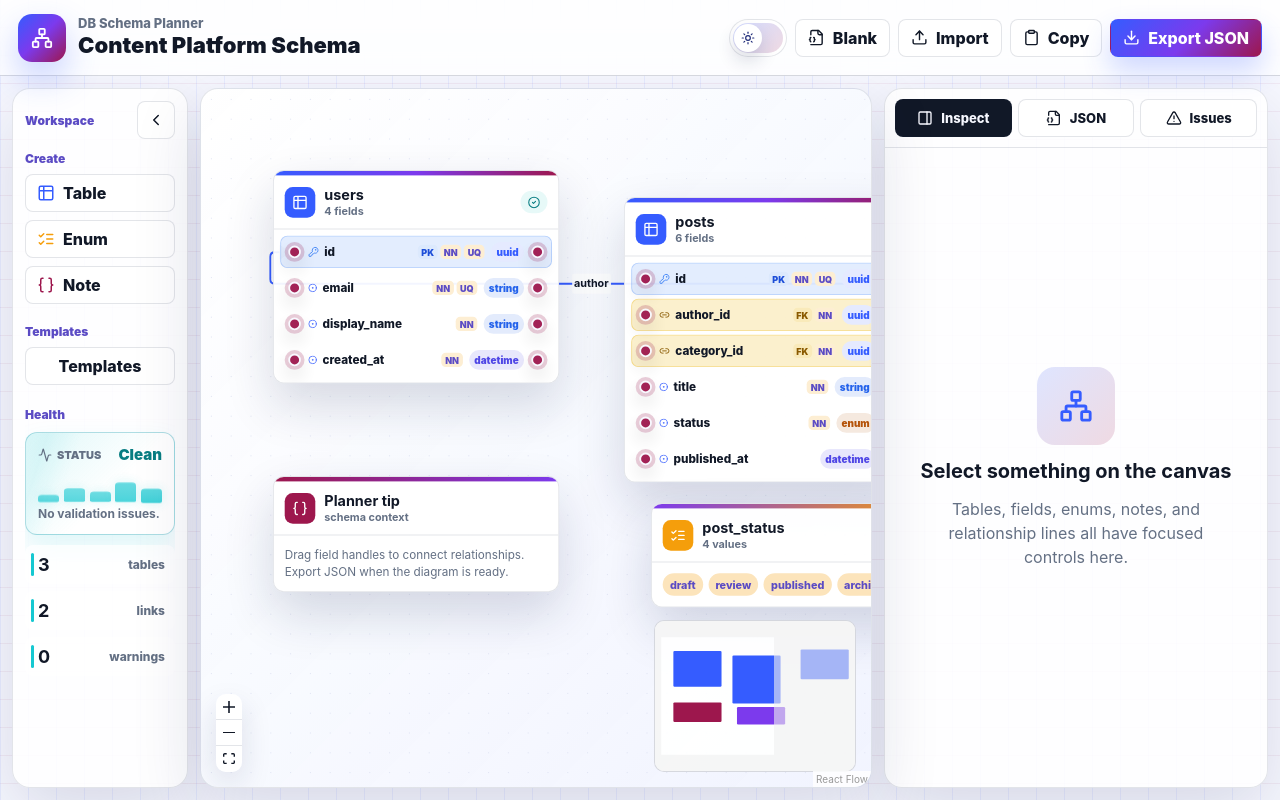
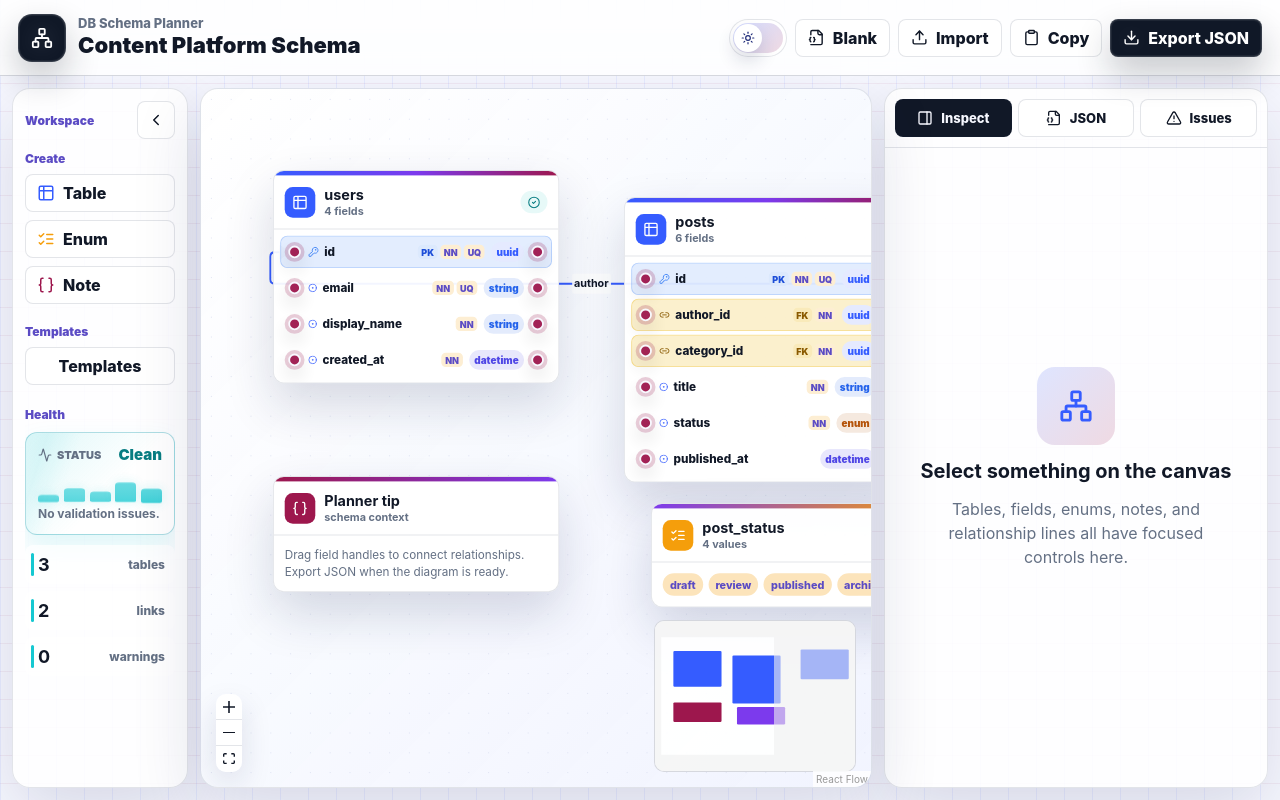
Before and after one commit to 3bdelra7man-76/DB-planner, a React (Vite) app: page / in a window 1280 px wide. Built offline with nearby package versions, Linux system fonts and the light colour scheme.

Commit message:
small ui changes

```diff
--- a/src/App.tsx
+++ b/src/App.tsx
@@ -783,7 +783,7 @@ function PlannerApp() {
               Save Template
             </button>
           ) : null}
-          <button type="button" className="primary-button" title="Export JSON" onClick={exportJson}>
+          <button type="button" className="primary-button export-button" title="Export JSON" onClick={exportJson}>
             <Download size={17} />
             Export JSON
           </button>
--- a/src/styles.css
+++ b/src/styles.css
@@ -40,6 +40,11 @@
   --json-bg: #0b1024;
   --json-ink: #f8fbff;
   --toast-bg: #111827;
+  --identity-bg: #101827;
+  --identity-ink: #ffffff;
+  --identity-border: rgba(255, 255, 255, 0.16);
+  --identity-glow: 0 16px 34px rgba(16, 24, 39, 0.24), inset 0 0 0 1px rgba(255, 255, 255, 0.06);
+  --identity-glow-hover: 0 18px 38px rgba(16, 24, 39, 0.3), inset 0 0 0 1px rgba(255, 255, 255, 0.08);
   --success-bg: #e7f9f8;
   --success-ink: #087d82;
   --warning-bg: #fff6db;
@@ -87,6 +92,11 @@
   --json-bg: #050816;
   --json-ink: #f8fbff;
   --toast-bg: #f8fbff;
+  --identity-bg: #0a1022;
+  --identity-ink: #f8fbff;
+  --identity-border: rgba(248, 251, 255, 0.16);
+  --identity-glow: 0 16px 34px rgba(0, 0, 0, 0.34), 0 0 24px rgba(109, 140, 255, 0.1), inset 0 0 0 1px rgba(248, 251, 255, 0.05);
+  --identity-glow-hover: 0 18px 40px rgba(0, 0, 0, 0.42), 0 0 28px rgba(109, 140, 255, 0.14), inset 0 0 0 1px rgba(248, 251, 255, 0.08);
   --success-bg: rgba(38, 215, 223, 0.14);
   --success-ink: #5ce8ee;
   --warning-bg: rgba(248, 184, 78, 0.15);
@@ -127,6 +137,8 @@ button {
 }
 
 .topbar,
+.brand-mark,
+.brand-mark svg,
 .brand-block input,
 .ghost-button,
 .primary-button,
@@ -226,12 +238,17 @@ button {
   width: 48px;
   height: 48px;
   border-radius: 14px;
+  border: 1px solid var(--identity-border);
   display: grid;
   place-items: center;
-  background: linear-gradient(135deg, #355cff, #7c3aed 48%, #9d174d);
-  color: #ffffff;
-  box-shadow: 0 16px 34px rgba(53, 92, 255, 0.28);
+  background: var(--identity-bg);
+  color: var(--identity-ink);
+  box-shadow: var(--identity-glow);
   flex: 0 0 auto;
+}
+
+.brand-mark svg {
+  filter: drop-shadow(0 0 10px rgba(248, 251, 255, 0.16));
 }
 
 .brand-block span {
@@ -370,6 +387,18 @@ button {
   box-shadow: 0 14px 28px rgba(53, 92, 255, 0.24);
 }
 
+.export-button {
+  color: var(--identity-ink);
+  background: var(--identity-bg);
+  border-color: var(--identity-border);
+  box-shadow: var(--identity-glow);
+}
+
+.export-button svg {
+  color: var(--identity-ink);
+  filter: drop-shadow(0 0 10px rgba(248, 251, 255, 0.16));
+}
+
 .ghost-button:hover,
 .tool-button:hover,
 .template-button:hover,
@@ -380,6 +409,10 @@ button {
 .theme-toggle:hover {
   transform: translateY(-1px);
   box-shadow: var(--hover-shadow);
+}
+
+.export-button:hover {
+  box-shadow: var(--identity-glow-hover);
 }
 
 .hidden-input {
```
Also changed, not shown: 4 other files (tests, documents, lock files or other folders).
